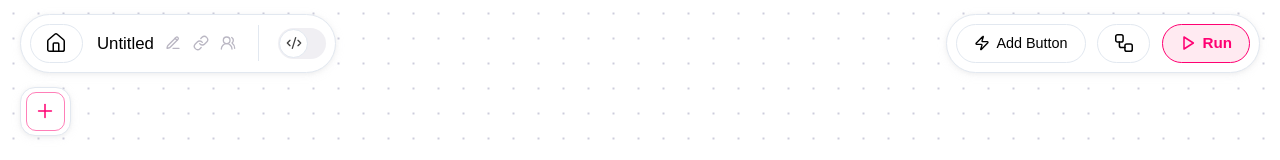
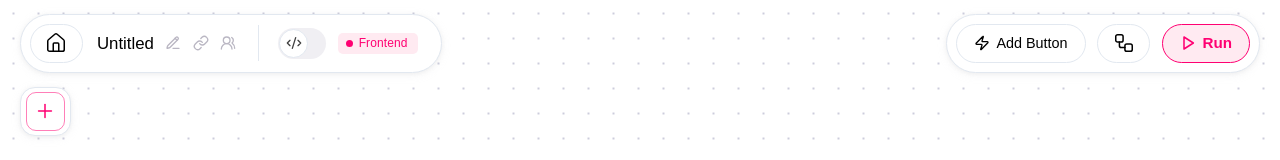
Before and after one commit to meiy112/Floowbox, a Next.js app in the folder frontend/: page /custom-flow in a window 1280 px wide. Shown: the top 160 px of the page. Built offline with nearby package versions, Linux system fonts and the light colour scheme; a web font is replaced by a local one.

Commit message:
System status

```diff
--- a/frontend/app/custom-flow/TopMenu.tsx
+++ b/frontend/app/custom-flow/TopMenu.tsx
@@ -82,6 +82,7 @@ const TopMenu = ({
             isFrontend={isFrontend}
             toggleFrontend={toggleFrontend}
           />
+          <SystemStatus isFrontend={isFrontend} />
         </div>
         <div className="floating-menu">
           <TopMenuButton
@@ -266,4 +267,34 @@ const FrontendToggle = ({
   );
 };
 
+const SystemStatus = ({ isFrontend }: { isFrontend: boolean }) => {
+  return (
+    <div
+      className="flex gap-x-[0.4em] items-center justify-center pr-[0.7em] pl-[0.6em] py-[0.08em] rounded-[5px] mr-[1em]"
+      style={
+        isFrontend
+          ? { background: "var(--secondary" }
+          : { background: "#EEF1F7" }
+      }
+    >
+      <div>
+        <div
+          className="aspect-square w-[0.45em] rounded-[10em]"
+          style={
+            isFrontend
+              ? { background: "var(--primary)" }
+              : { background: "#3354FF" }
+          }
+        />
+      </div>
+      <span
+        className="text-[0.75rem] text-[var(--primary)] tracking-[0.01em] font-medium"
+        style={isFrontend ? { color: "var(--primary)" } : { color: "#3354FF" }}
+      >
+        {isFrontend ? "Frontend" : "Backend"}
+      </span>
+    </div>
+  );
+};
+
 export default TopMenu;
```
Also changed, not shown: 2 other files (tests, documents, lock files or other folders).
